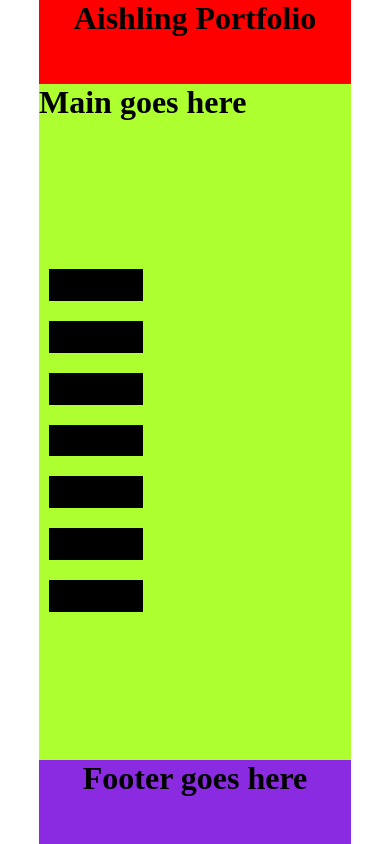
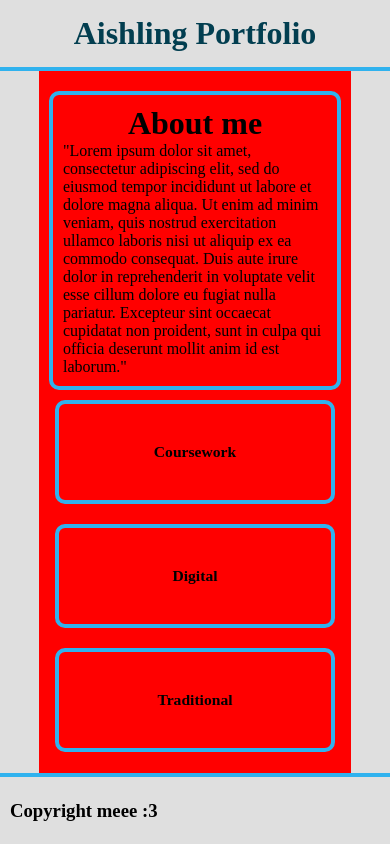
Before and after one commit to bugashy/portfolio-website, a plain HTML site: page index.html in a window 390 px wide. Drawn offline with Linux system fonts and the light colour scheme.

Commit message:
Working on making it responsive
Website will now rescale when the browser page is resized. Next i need to work on layout and how itll look + filling with content

```diff
--- a/index.html
+++ b/index.html
@@ -1,40 +1,44 @@
 <!DOCTYPE html>
-<!--[if lt IE 7]>      <html class="no-js lt-ie9 lt-ie8 lt-ie7"> <![endif]-->
-<!--[if IE 7]>         <html class="no-js lt-ie9 lt-ie8"> <![endif]-->
-<!--[if IE 8]>         <html class="no-js lt-ie9"> <![endif]-->
-<!--[if gt IE 8]>      <html class="no-js"> <!--<![endif]-->
 <html>
     <head>
         <meta charset="utf-8">
         <meta http-equiv="X-UA-Compatible" content="IE=edge">
-        <title></title>
+        <title>Aishling Lynch Portfolio</title>
         <meta name="description" content="">
         <meta name="viewport" content="width=device-width, initial-scale=1">
         <link rel="stylesheet" href="style.css">
     </head>
     <body>
         <div id = "container">
+            <div id = "heading">
+                <h1>Aishling Portfolio</h1>
+            </div>
             <div id = "content">
-                <div id = "heading">
+                <!-- <div id = "heading">
                     <h1>Aishling Portfolio</h1>
-                </div>
+                </div> -->
 
                 <div id = "main">
-                    <h1>Main goes here</h1>
+                    <div id = "about-me">
+                        <h1>About me</h1>
+                        <p>"Lorem ipsum dolor sit amet, consectetur adipiscing elit, sed do eiusmod tempor incididunt ut labore et dolore magna aliqua. Ut enim ad minim veniam, quis nostrud exercitation ullamco laboris nisi ut aliquip ex ea commodo consequat. Duis aute irure dolor in reprehenderit in voluptate velit esse cillum dolore eu fugiat nulla pariatur. Excepteur sint occaecat cupidatat non proident, sunt in culpa qui officia deserunt mollit anim id est laborum."</p>
+                    </div>
                     <div id = "main-content">
-                        <div class = "content-box"></div>
-                        <div class = "content-box"></div>
-                        <div class = "content-box"></div>
-                        <div class = "content-box"></div>
-                        <div class = "content-box"></div>
-                        <div class = "content-box"></div>
-                        <div class = "content-box"></div>
+                        <div class = "content-box">
+                            <h1 class = "main-header">Coursework</h1>
+                        </div>
+                        <div class = "content-box">
+                            <h1 class = "main-header">Digital</h1>
+                        </div>
+                        <div class = "content-box">
+                            <h1 class = "main-header">Traditional</h1>
+                        </div>
                     </div>
                 </div>
+            </div>
 
-                <div id = "footer">
-                    <h1>Footer goes here</h1>
-                </div>
+            <div id = "footer">
+                <h3>Copyright meee :3</h3>
             </div>
         </div>
         <script src="script.js" async defer></script>
--- a/style.css
+++ b/style.css
@@ -1,3 +1,11 @@
+/*TO DO:
+- sort out aesthetics and how i want it to look
+- most font doesnt resize - need that to work so that it doesnt be too big if boxes resized smaller (i think just the clickable boxes have resizable text rn)
+- add content
+- figure out how i want the layout to look (kinda just the first point) - look at other portfolios maybe for inspiration though i can say its a wip for now
+- collect together my work to fill up the linked artwork sites
+*/
+
 * {
   margin: 0;
   box-sizing: border-box;
@@ -6,26 +14,34 @@
 body {
   width: 100vw;
   height: 100vh;
+  background-color: rgb(223, 223, 223);
 }
 
 #container {
   width: 100%;
   height: 100%;
   display: flex;
-  justify-content: center;
+  /* justify-content: center; */
+  align-items: center;
+  flex-direction: column;
 }
 
 #content {
-  background-color: aqua;
+  /* background-color: aqua; */
   width: 80%;
+  height: 100%;
 }
 
 #heading {
   display: flex;
   justify-content: center;
+  align-items: center;
   width: 100%;
   height: 10%;
-  background-color: red;
+  /* background-color: rgb(170, 170, 170); */
+  border-bottom: 4px solid;
+  border-color: rgb(48, 178, 238);
+  color: rgb(2, 62, 80);
 }
 
 #main {
@@ -33,8 +49,23 @@ body {
   flex-direction: column;
   justify-content: center;
   width: 100%;
-  height: 80%;
-  background-color: greenyellow;
+  height: 97%;
+  margin-top: 10px;
+  margin-bottom: 10px;
+}
+
+#about-me {
+  display: flex;
+  justify-content: center;
+  align-items: center;
+  flex-direction: column;
+  margin-left: 10px;
+  margin-right: 10px;
+  margin-top: 10px;
+  border: 4px solid;
+  border-color: rgb(48, 178, 238);
+  border-radius: 10px;
+  padding: 10px;
 }
 
 #main-content {
@@ -47,33 +78,60 @@ body {
 
 #footer {
   display: flex;
-  justify-content: center;
+  /* justify-content: center; */
+  padding-left: 10px;
+  align-items: center;
   width: 100%;
   height: 10%;
-  background-color: blueviolet;
+  /* background-color: blueviolet; */
+  border-top: 4px solid;
+  border-color: rgb(48, 178, 238);
 }
 
 .content-box {
-  background-color: black;
+  /* background-color: rgb(255, 231, 19); */
   width: 30%;
-  height: 5%;
+  /*padding bottom here makes it so that it stays as a square*/
+  /* padding-bottom: 30%; */
+  height: 30%;
   margin: 10px;
+  /* text-align: center; */
+  font-size: 1vw;
+
+  display: flex;
+  justify-content: center;
+  align-items: center;
+
+  border: 4px solid;
+  border-color: rgb(48, 178, 238);
+  border-radius: 10px;
+}
+
+.content-box:hover {
+  background-color: rgb(176, 192, 214);
 }
 
 /*CSS above runs by default i think, will change if these parameters met*/
 /*extra small, 600px or below*/
-@media screen and (max-width: 600px) {
+@media screen and (max-width: 700px) {
   #content {
     background-color: red;
   }
 
   #main-content {
     flex-direction: column;
+    justify-content: center;
+    align-items: center;
+  }
+
+  .content-box {
+    width: 90%;
+    font-size: 2vw;
   }
 }
 
 /*medium, below 900px but more than 600px*/
-@media screen and (min-width: 600px) and (max-width: 900px) {
+@media screen and (min-width: 700px) and (max-width: 900px) {
   #content {
     background-color: green;
   }
```
